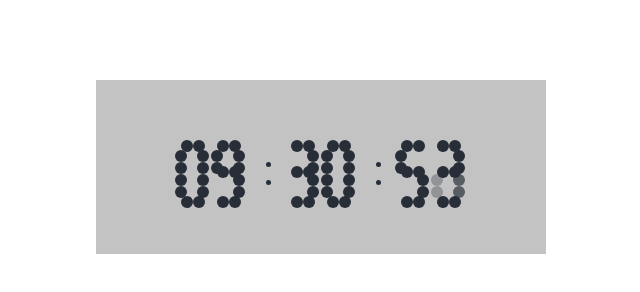
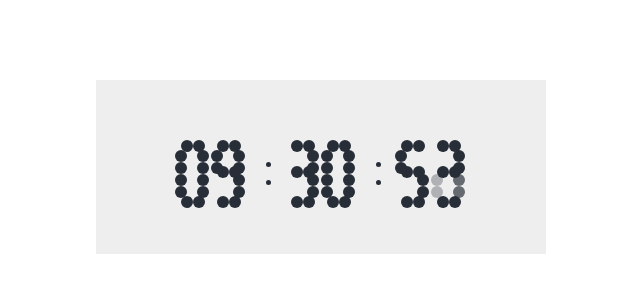
Before and after one commit to wertrain/dot-clock-js, a website: page app/index.html in a window 1280 px wide. Shown: the whole page, without its empty margins (319-959 px from the left). Drawn offline with nearby package versions, Linux system fonts and the light colour scheme.

Commit message:
リファクタ

```diff
--- a/app/script/dotclock.js
+++ b/app/script/dotclock.js
@@ -1,59 +1,27 @@
 $(function(){
-
-  // Cache some selectors
-
-  var clock = $('#clock');
-
-  // Map digits to their names (this will be an array)
-  var digit_to_name = 'zero one two three four five six seven eight nine'.split(' ');
-
-  // This object will hold the digit elements
-  var digits = {};
-
-  // Positions for the hours, minutes, and seconds
-  var positions = [
+  let clock = $('#clock');
+  let digit_to_name = 'zero one two three four five six seven eight nine'.split(' ');
+  let digits = {};
+  let positions = [
     'h1', 'h2', ':', 'm1', 'm2', ':', 's1', 's2'
   ];
-
-  // Generate the digits with the needed markup,
-  // and add them to the clock
-
-  var digit_holder = clock.find('.digits');
-
-  $.each(positions, function(){
-
-    if(this == ':'){
+  let digit_holder = clock.find('.digits');
+  $.each(positions, function() {
+    if(this == ':') {
       digit_holder.append('<div class="dots">');
-    }
-    else{
-
-      var pos = $('<div>');
-
-      for(var i=1; i<8; i++){
+    } else {
+      let pos = $('<div>');
+      for(let i = 1; i < 8; ++i) {
         pos.append('<span class="d' + i + '">');
         pos.append('<span class="d' + i + 'b">');
       }
-
-      // Set the digits as key:value pairs in the digits object
       digits[this] = pos;
-
-      // Add the digit elements to the page
       digit_holder.append(pos);
     }
-
   });
 
-  // Run a timer every second and update the clock
-
-  (function update_time(){
-
-    // Use moment.js to output the current time as a string
-    // hh is for the hours in 12-hour format,
-    // mm - minutes, ss-seconds (all with leading zeroes),
-    // d is for day of week and A is for AM/PM
-
-    var now = moment().format("hhmmssdA");
-
+  (function update_time() {
+    let now = moment().format("hhmmssdA");
     digits.h1.attr('class', digit_to_name[now[0]]);
     digits.h2.attr('class', digit_to_name[now[1]]);
     digits.m1.attr('class', digit_to_name[now[2]]);
@@ -61,11 +29,10 @@ $(function(){
     digits.s1.attr('class', digit_to_name[now[4]]);
     digits.s2.attr('class', digit_to_name[now[5]]);
 
-    var dow = now[6];
+    let dow = now[6];
     dow--;
 
     // Schedule this function to be run again in 1 sec
     setTimeout(update_time, 1000);
-
   })();
 });
--- a/app/style/degine.css
+++ b/app/style/degine.css
@@ -31,7 +31,7 @@
   height: 54px;
 }
 #clock {
-  background-color:#c3c3c3;
+  background-color:#eeeeee;
   color:#272e38;
 }
 #clock .digits div span {
```
